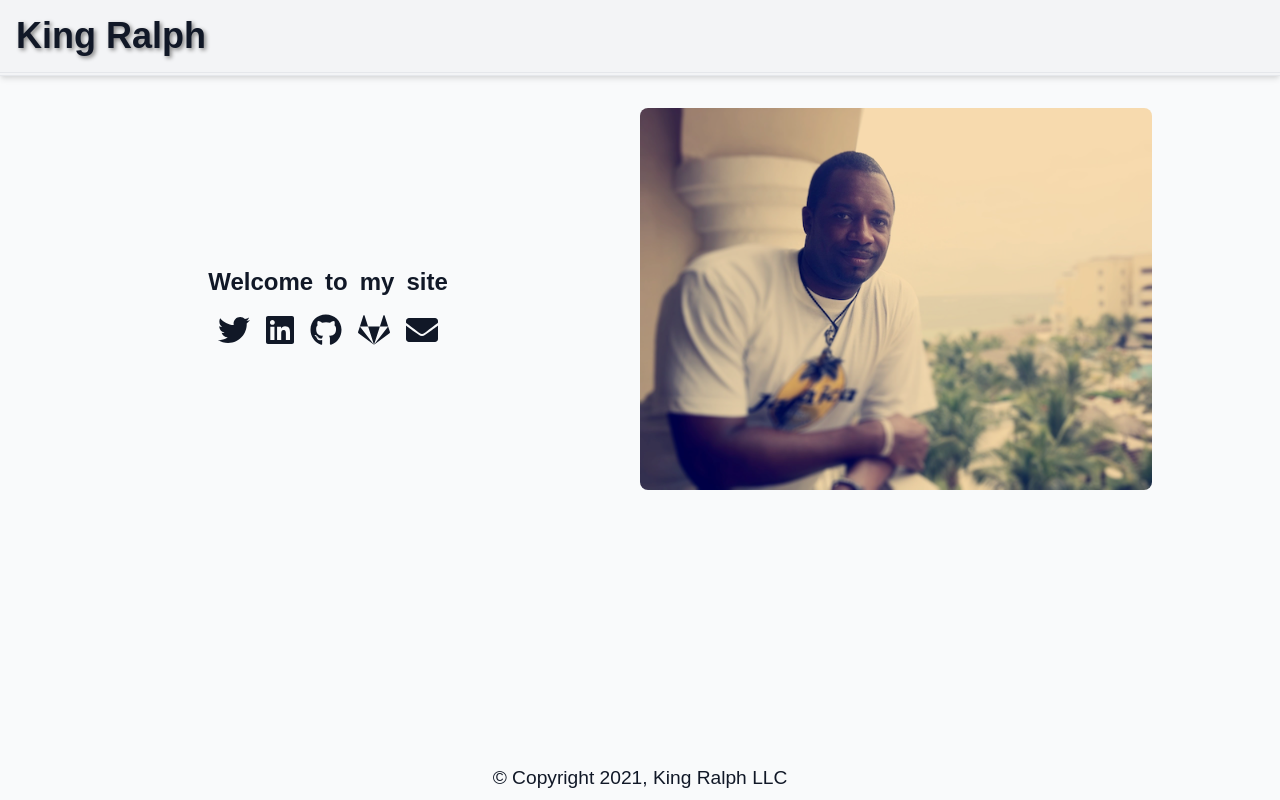
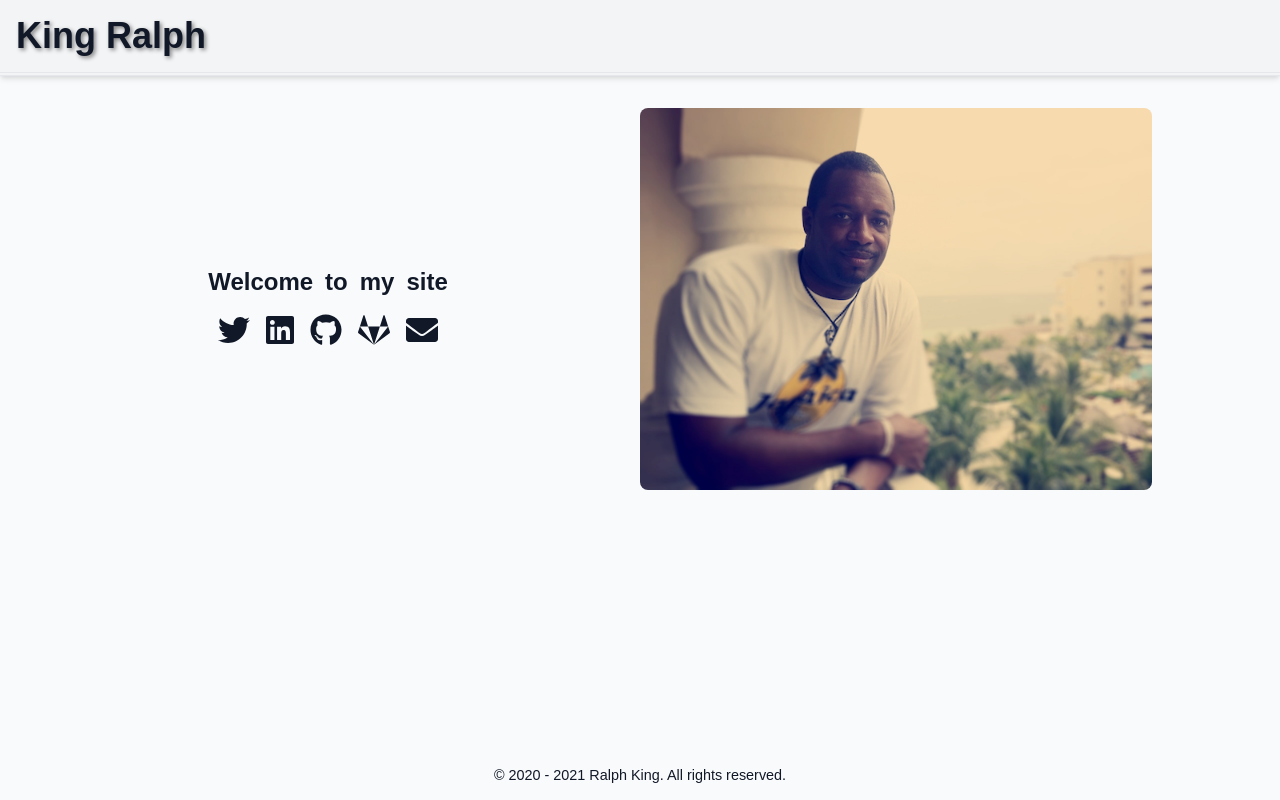
Before and after one commit to kingralph33/kingralph-dev, a Next.js app: page / in a window 1280 px wide. Built offline with nearby package versions, Linux system fonts and the light colour scheme; a web font is replaced by a local one.

Commit message:
Update to footer message and text size. Update to Node 17.1.0

```diff
--- a/components/footer.js
+++ b/components/footer.js
@@ -4,8 +4,8 @@ export default function Footer() {
     };
 
     return (
-        <footer className="h-10 text-2xl text-center text-gray-900 dark:text-gray-100">
-            <small>&copy; Copyright {getCurrentYear()}, King Ralph LLC</small>
+        <footer className="h-10 text-lg text-center text-gray-900 dark:text-gray-100">
+            <small>&copy; 2020 - {getCurrentYear()} Ralph King. All rights reserved.</small>
         </footer>
     );
 }
```
Also changed, not shown: 1 other file (tests, documents, lock files or other folders).
